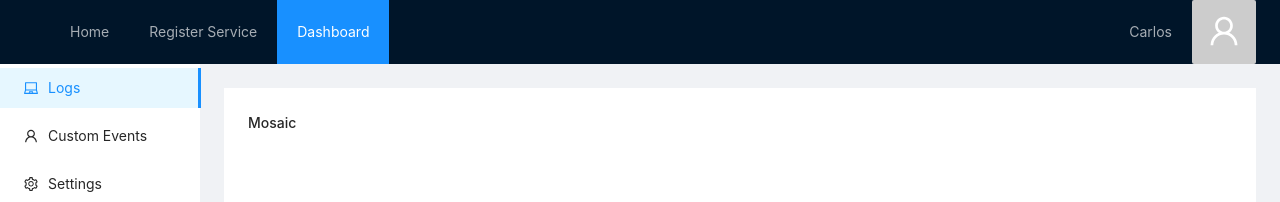
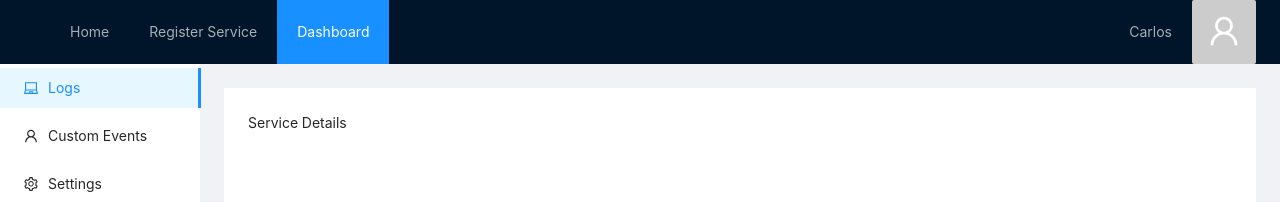
Before and after one commit to oslabs-beta/mosaic, a React (Create React App) app in the folder client/: page /service/1 in a window 1280 px wide. Shown: the top 202 px of the page. Built offline with nearby package versions, Linux system fonts and the light colour scheme; no server answers.

Commit message:
#24 add route for service details page

```diff
--- a/client/src/App.js
+++ b/client/src/App.js
@@ -10,6 +10,10 @@ import {Layout, Menu, Avatar} from 'antd';
 import SideMenu from './components/Dashboard/SideMenu';
 import Projects from './components/Dashboard/Projects';
 import CustomEvents from './components/Dashboard/CustomEvents';
+
+// pages
+import ServiceDetails from './pages/ServiceDetails';
+
 const {Header, Content} = Layout;
 
 function App() {
@@ -66,6 +70,9 @@ function App() {
                       <Route path="/register-service">
                         <RegisterServiceForm />
                       </Route>
+                      <Route path="/service/:id">
+                        <ServiceDetails />
+                      </Route>
                       <Route path="/custom-events">
                         <CustomEvents />
                       </Route>
--- /dev/null
+++ b/client/src/pages/ServiceDetails.js
@@ -0,0 +1,5 @@
+function ServiceDetails() {
+  return <div>Service Details</div>;
+}
+
+export default ServiceDetails;
```
Also changed, not shown: client/src/pages/RegisterService.js (deleted).
